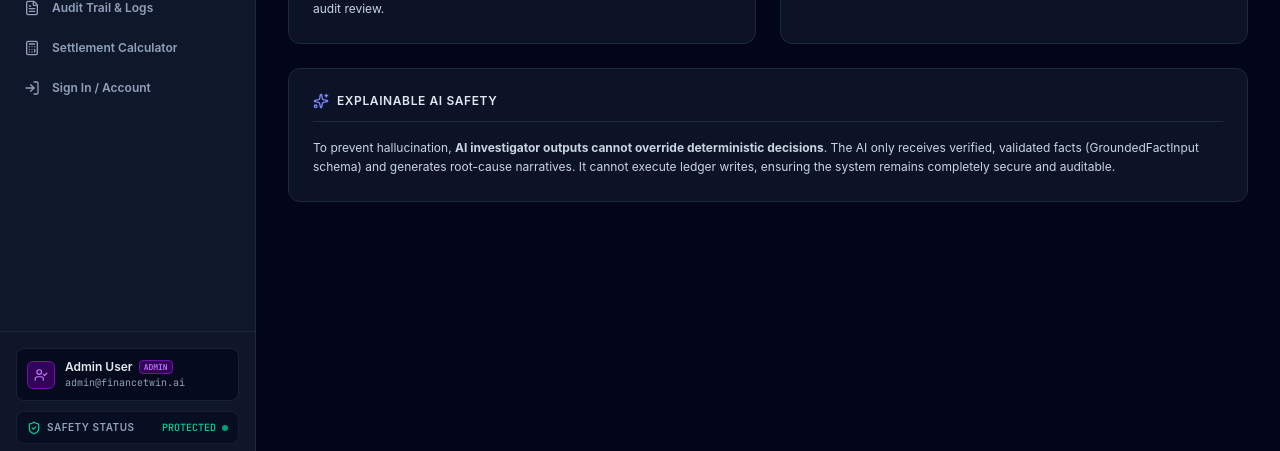
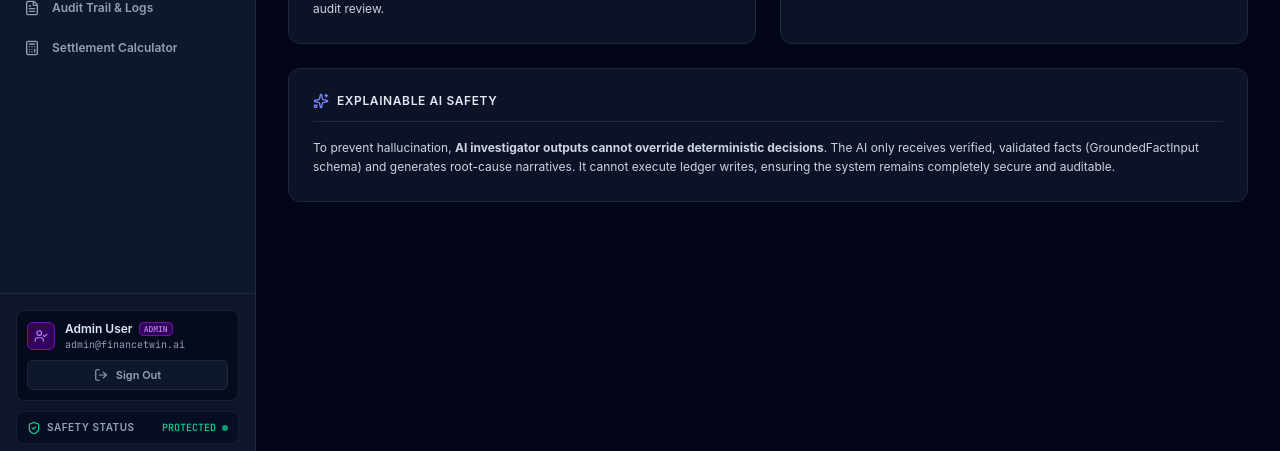
Before and after one commit to rakeshtunasahu/Financetwin-AI, a React (Vite) app in the folder frontend/: page /about in a window 1280 px wide. Shown: the part 340-791 px from the top of the page. Built offline with nearby package versions, Linux system fonts and the light colour scheme; no server answers.

Commit message:
fix(ui): remove Sign In from sidebar menu and add dedicated Sign Out action

```diff
--- a/frontend/src/components/layout/Sidebar.tsx
+++ b/frontend/src/components/layout/Sidebar.tsx
@@ -1,5 +1,5 @@
 import React from 'react';
-import { NavLink } from 'react-router-dom';
+import { NavLink, useNavigate } from 'react-router-dom';
 import {
   LayoutDashboard,
   GitCompare,
@@ -8,12 +8,11 @@ import {
   Activity,
   BookOpen,
   Calculator,
-  LogIn,
+  LogOut,
   ShieldCheck,
   X,
   UserCheck,
-  FileText,
-  Lock
+  FileText
 } from 'lucide-react';
 import { useAuth } from '../../context/AuthContext';
 import { UserRole } from '../../types';
@@ -24,9 +23,16 @@ interface SidebarProps {
 }
 
 export default function Sidebar({ isOpen = false, onClose }: SidebarProps) {
-  const { currentUser } = useAuth();
+  const { currentUser, logout } = useAuth();
+  const navigate = useNavigate();
 
-  // Role-specific navigation items configuration
+  const handleSignOut = () => {
+    logout();
+    if (onClose) onClose();
+    navigate('/');
+  };
+
+  // Role-specific navigation items configuration (Sign In removed as it is on the main landing page)
   const getMenuItems = (role: UserRole) => {
     switch (role) {
       case 'FINANCE_ANALYST':
@@ -35,8 +41,7 @@ export default function Sidebar({ isOpen = false, onClose }: SidebarProps) {
           { name: 'Operational Dashboard', path: '/dashboard', icon: LayoutDashboard },
           { name: 'Reconciliation Queue', path: '/reconciliation', icon: GitCompare },
           { name: 'Exception Operations', path: '/exceptions', icon: ShieldAlert },
-          { name: 'Settlement Calculator', path: '/calculator', icon: Calculator },
-          { name: 'Sign In / Account', path: '/login', icon: LogIn }
+          { name: 'Settlement Calculator', path: '/calculator', icon: Calculator }
         ];
 
       case 'FINANCE_MANAGER':
@@ -47,8 +52,7 @@ export default function Sidebar({ isOpen = false, onClose }: SidebarProps) {
           { name: 'Approvals & Exceptions', path: '/exceptions', icon: ShieldAlert },
           { name: 'Policy Simulation Lab', path: '/governance', icon: Sliders },
           { name: 'Approval Audit Trail', path: '/audit', icon: FileText },
-          { name: 'Settlement Calculator', path: '/calculator', icon: Calculator },
-          { name: 'Sign In / Account', path: '/login', icon: LogIn }
+          { name: 'Settlement Calculator', path: '/calculator', icon: Calculator }
         ];
 
       case 'RISK_COMPLIANCE_OFFICER':
@@ -59,8 +63,7 @@ export default function Sidebar({ isOpen = false, onClose }: SidebarProps) {
           { name: 'ML Anomaly Clusters', path: '/anomalies', icon: Activity },
           { name: 'Governance Policy View', path: '/governance', icon: Sliders },
           { name: 'Forensic Audit Logs', path: '/audit', icon: FileText },
-          { name: 'Settlement Calculator', path: '/calculator', icon: Calculator },
-          { name: 'Sign In / Account', path: '/login', icon: LogIn }
+          { name: 'Settlement Calculator', path: '/calculator', icon: Calculator }
         ];
 
       case 'AUDITOR':
@@ -71,8 +74,7 @@ export default function Sidebar({ isOpen = false, onClose }: SidebarProps) {
           { name: 'Historical Exceptions', path: '/exceptions', icon: ShieldAlert },
           { name: 'Immutable Audit Trail', path: '/audit', icon: FileText },
           { name: 'Governance Policy Audit', path: '/governance', icon: Sliders },
-          { name: 'Settlement Calculator', path: '/calculator', icon: Calculator },
-          { name: 'Sign In / Account', path: '/login', icon: LogIn }
+          { name: 'Settlement Calculator', path: '/calculator', icon: Calculator }
         ];
 
       case 'ADMIN':
@@ -85,8 +87,7 @@ export default function Sidebar({ isOpen = false, onClose }: SidebarProps) {
           { name: 'Anomaly Patterns', path: '/anomalies', icon: Activity },
           { name: 'Governance Lab', path: '/governance', icon: Sliders },
           { name: 'Audit Trail & Logs', path: '/audit', icon: FileText },
-          { name: 'Settlement Calculator', path: '/calculator', icon: Calculator },
-          { name: 'Sign In / Account', path: '/login', icon: LogIn }
+          { name: 'Settlement Calculator', path: '/calculator', icon: Calculator }
         ];
     }
   };
@@ -173,13 +174,14 @@ export default function Sidebar({ isOpen = false, onClose }: SidebarProps) {
           ))}
         </nav>
 
-        {/* Bottom Safety & Active Persona Status */}
+        {/* Bottom Safety, Active Persona & Sign Out Action */}
         <div className="p-4 border-t border-slate-800 space-y-2.5 bg-slate-900/60">
-          <div className="flex items-center gap-2.5 p-2.5 bg-slate-950/70 rounded-lg border border-slate-800/80">
+          <div className="p-2.5 bg-slate-950/70 rounded-lg border border-slate-800/80 space-y-2">
+            <div className="flex items-center gap-2.5">
               <div className={`w-7 h-7 rounded-md ${theme.bg} ${theme.text} flex items-center justify-center font-bold text-xs border ${theme.border}`}>
                 <UserCheck className="w-3.5 h-3.5" />
               </div>
-            <div className="overflow-hidden">
+              <div className="overflow-hidden flex-1">
                 <div className="flex items-center gap-1.5">
                   <span className="text-xs font-semibold text-slate-200 block truncate">{currentUser.name}</span>
                   <span className={`text-[8px] font-mono px-1 py-0.2 rounded border font-bold uppercase ${theme.bg} ${theme.text} ${theme.border}`}>
@@ -188,6 +190,16 @@ export default function Sidebar({ isOpen = false, onClose }: SidebarProps) {
                 </div>
                 <span className="text-[10px] text-slate-400 font-mono block truncate">{currentUser.email}</span>
               </div>
+            </div>
+
+            {/* Dedicated Sign Out Button */}
+            <button
+              onClick={handleSignOut}
+              className="w-full flex items-center justify-center gap-2 px-2.5 py-1.5 bg-slate-900 hover:bg-rose-950/40 hover:border-rose-800/60 text-slate-400 hover:text-rose-300 border border-slate-800 rounded-md text-[11px] font-semibold transition-all cursor-pointer"
+            >
+              <LogOut className="w-3.5 h-3.5" />
+              <span>Sign Out</span>
+            </button>
           </div>
 
           <div className="px-2.5 py-2 bg-slate-950/50 rounded-lg border border-slate-800/60 flex items-center justify-between">
```
Lines whose indentation alone changed are shown as unchanged.
